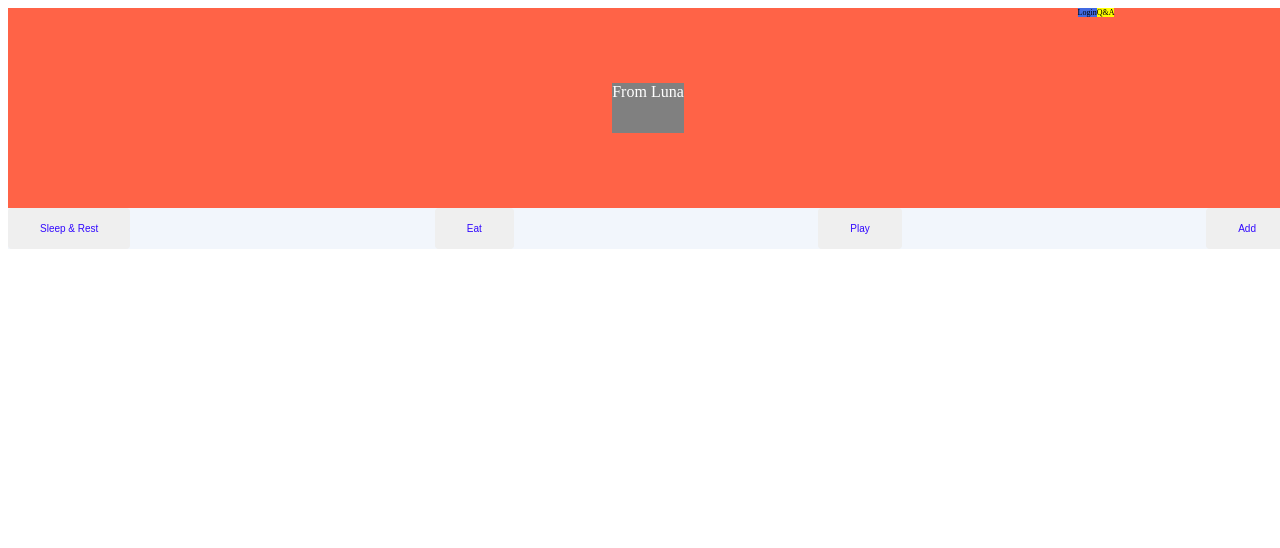
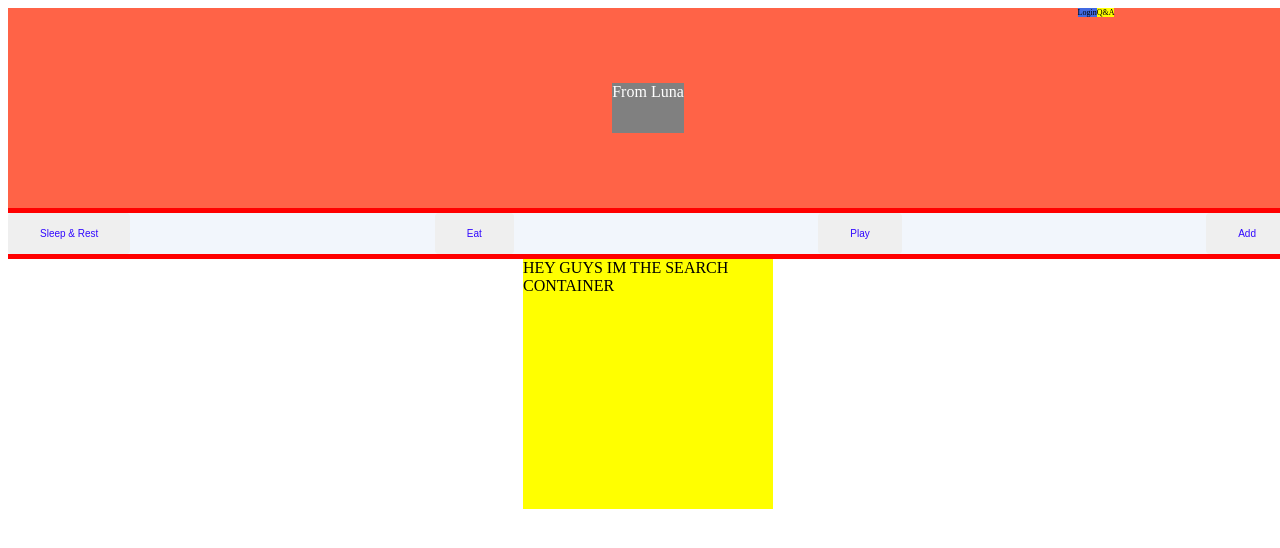
Before and after one commit to WigglyDonnie/fromluna, a React (Create React App) app: page / in a window 1280 px wide. Shown: the top 548 px of the page. Built offline with nearby package versions, Linux system fonts and the light colour scheme.

Commit message:
add container for search results

```diff
--- a/src/App.tsx
+++ b/src/App.tsx
@@ -2,6 +2,7 @@ import React from 'react';
 import Nav from './components/Nav';
 import Head from './components/Head';
 import LoginBar from './components/LoginBar';
+import SearchContainer from './components/SearchContainer';
 
 
 
@@ -11,6 +12,7 @@ function App() {
       <LoginBar/>
       <Head />
       <Nav />
+      <SearchContainer />
 
     </div>
   );
--- a/src/components/Nav.scss
+++ b/src/components/Nav.scss
@@ -4,6 +4,9 @@
   width: 100%;
   background-color: #f2f6fc;
   color: #3108ff;
+
+  border-top: 5px solid red;
+  border-bottom: 5px solid red;
 }
 
 button {
--- /dev/null
+++ b/src/components/SearchContainer.scss
@@ -0,0 +1,5 @@
+.SearchContainer{
+  background-color: yellow;
+  width: 250px;
+  height: 250px;
+}
--- /dev/null
+++ b/src/components/SearchContainer.tsx
@@ -0,0 +1,15 @@
+import * as React from "react";
+
+import './SearchContainer.scss'
+
+
+export default function SearchContainer() {
+  return (
+
+  <div className='SearchContainer'>
+    HEY GUYS IM THE SEARCH CONTAINER
+
+  </div>
+
+  );
+};
```
